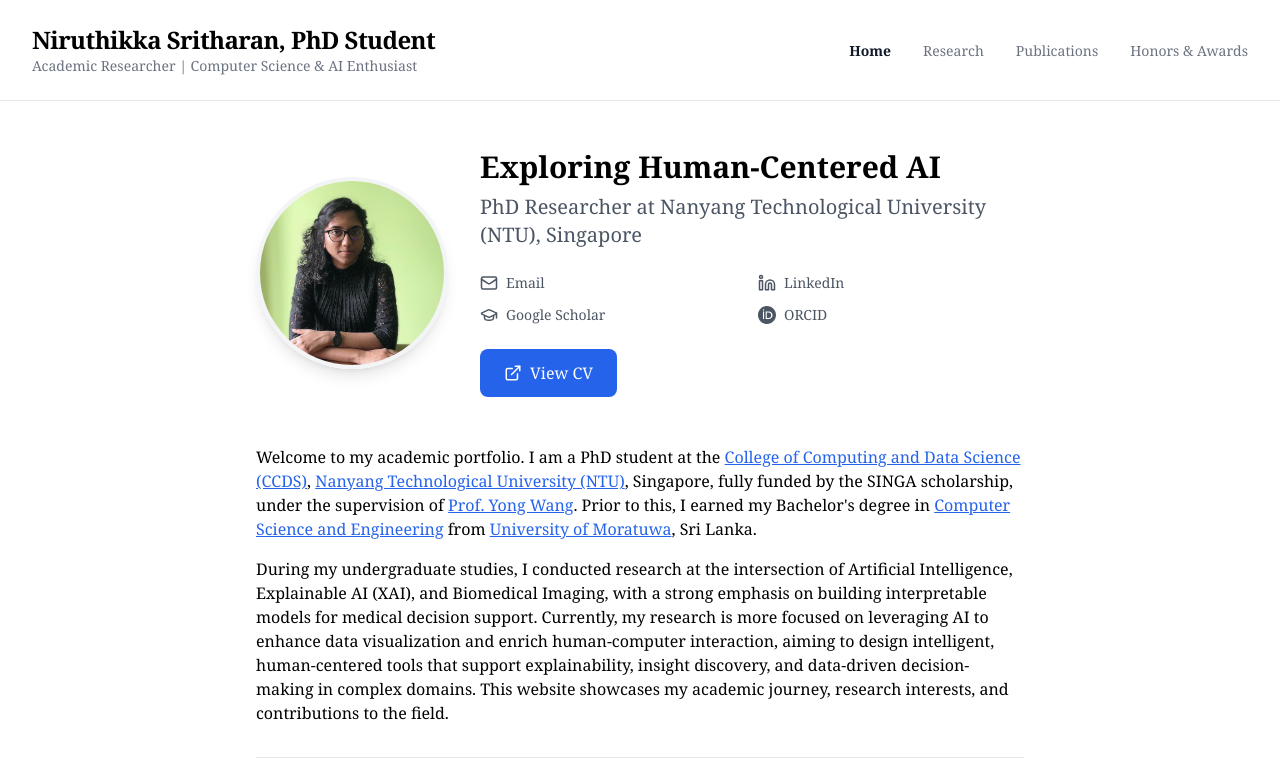
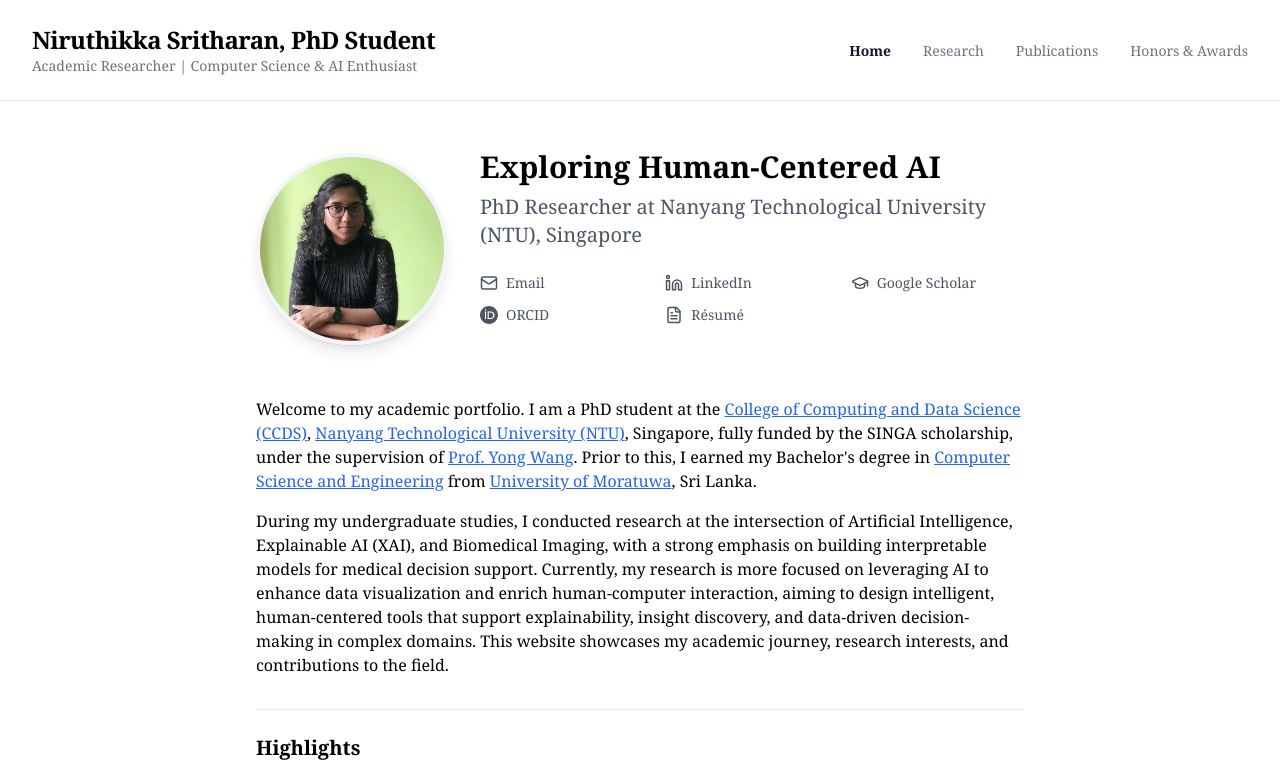
Before and after one commit to niruthikka24/niruthikka24.github.io, a React app: page / in a window 1280 px wide. Shown: the top 783 px of the page. Built offline with nearby package versions, Linux system fonts and the light colour scheme; the HTML template or start-up script is replaced by a standard one.

Commit message:
changed cv button

```diff
--- a/src/components/Home.tsx
+++ b/src/components/Home.tsx
@@ -1,5 +1,5 @@
 import React from 'react';
-import { Mail, Linkedin, Download, ExternalLink, GraduationCap } from 'lucide-react';
+import { Mail, Linkedin, ExternalLink, GraduationCap, FileText } from 'lucide-react';
 
 export function Home() {
   return <div className="max-w-3xl mx-auto">
@@ -25,7 +25,7 @@ export function Home() {
             </p>
 
             {/* Contact Information */}
-            <div className="grid grid-cols-1 sm:grid-cols-2 gap-3 mb-6 justify-center md:justify-start">
+            <div className="grid grid-cols-1 sm:grid-cols-3 gap-3 mb-6 justify-center md:justify-start">
               <a
                 href="mailto:SR0001KA@e.ntu.edu.sg"
                 className="flex items-center gap-2 text-gray-600 hover:text-blue-600 transition-colors"
@@ -62,16 +62,25 @@ export function Home() {
                 </svg>
                 <span className="text-sm">ORCID</span>
               </a>
+              <a
+                href="/resume.pdf"
+                target="_blank"
+                rel="noopener noreferrer"
+                className="flex items-center gap-2 text-gray-600 hover:text-blue-600 transition-colors"
+              >
+                <FileText size={18} />
+                <span className="text-sm">Résumé</span>
+              </a>
             </div>
 
             {/* CV View Button */}
-            <button
+            {/* <button
               onClick={() => window.open('/resume.pdf', '_blank')}
               className="inline-flex items-center gap-2 bg-blue-600 text-white px-6 py-3 rounded-lg hover:bg-blue-700 transition-colors font-medium"
             >
               <ExternalLink size={18} />
               View CV
-            </button>
+            </button> */}
           </div>
         </div>
       </div>
```
